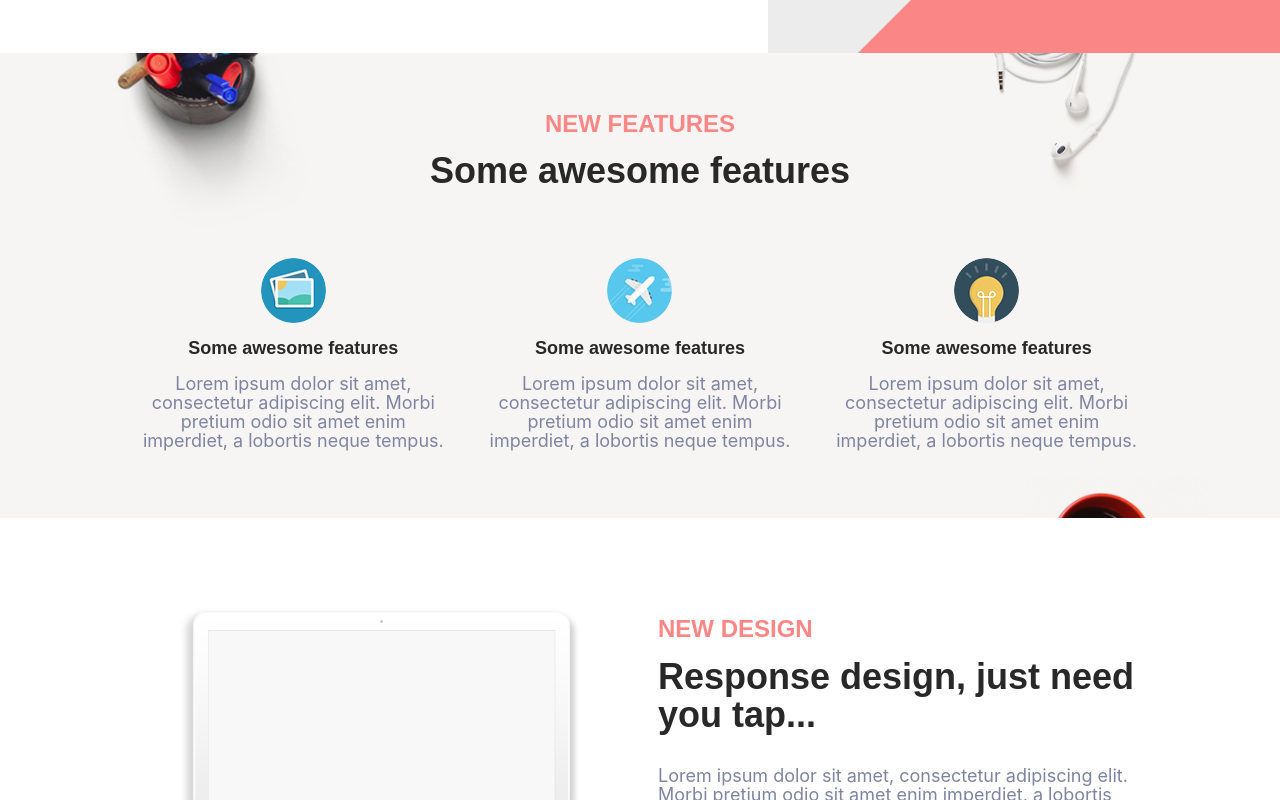
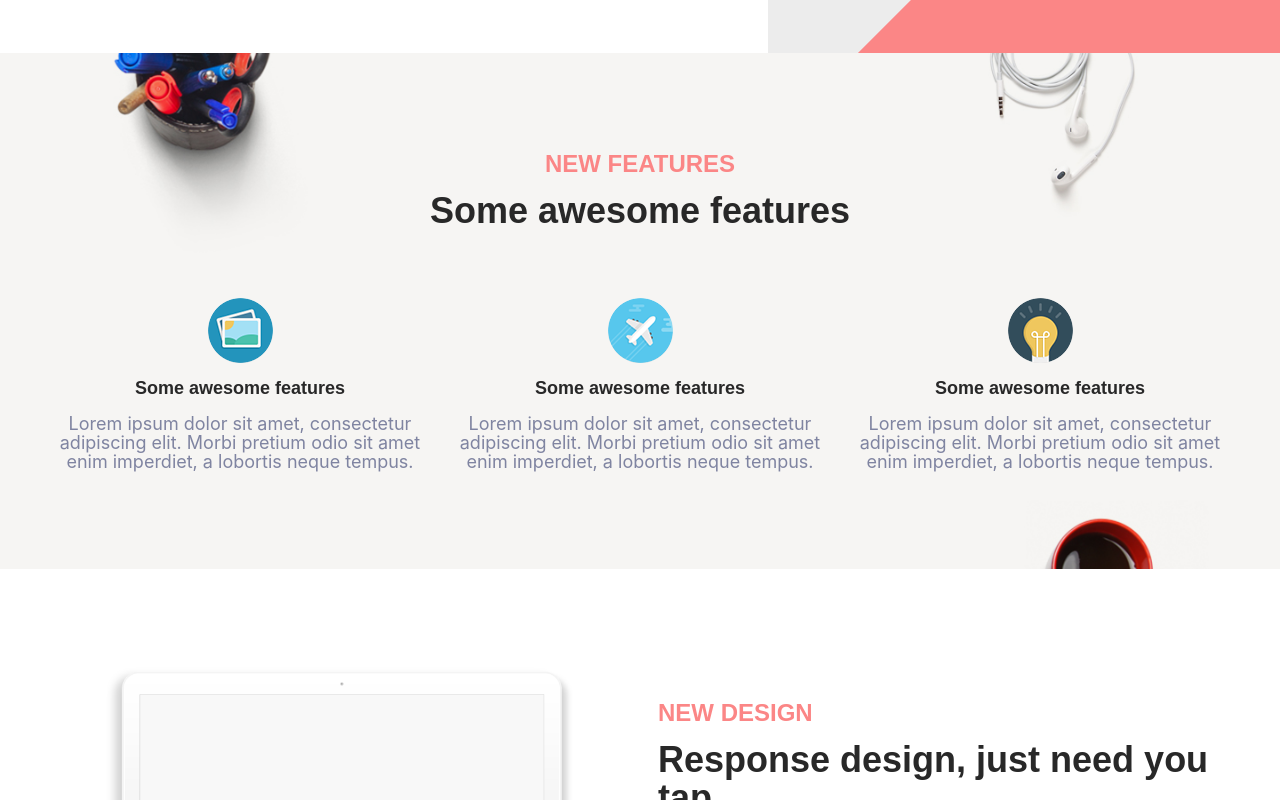
Before and after one commit to Sound1ab/cssgridzopa, a React (Create React App) app: page / in a window 1280 px wide. Shown: the part 1120-1920 px from the top of the page. Built offline with nearby package versions, Linux system fonts and the light colour scheme.

Commit message:
Update organisms to use new wrapper component with max-width value

```diff
--- a/src/components/organisms/Features.jsx
+++ b/src/components/organisms/Features.jsx
@@ -2,28 +2,28 @@ import React from 'react';
 import styled from 'styled-components';
 import {breakpoints} from '../utils/breakpoints';
 import Heading from '../atoms/Heading';
+import Grid from '../atoms/Grid';
 import SubGrid from '../atoms/SubGrid';
-import GridBackground from '../atoms/GridBackground';
 import Wrapper from '../atoms/Wrapper';
 import Text from '../atoms/Text';
 
-let Grid = styled.section`
-  position: relative;
-  display: grid;
-  grid-template-columns: var(--gutters) repeat(3, 1fr) var(--gutters);
+let ResponsiveGrid = Grid.extend`
+  max-width: 1200px;
+  margin: 0 auto;
+  grid-template-columns: repeat(3, 1fr);
   grid-template-rows: auto 1fr;
   grid-template-areas:
-    "gutter-1 heading heading heading gutter-2"
-    "gutter-1 content-1 content-2 content-3 gutter-2";
+    "heading heading heading"
+    "content-1 content-2 content-3";
   color: pink;
   @media (max-width: ${breakpoints.s}px) {
-    grid-template-columns: var(--gutters) 1fr var(--gutters);
+    grid-template-columns: 1fr;
     grid-template-rows: auto 1fr 1fr 1fr;
     grid-template-areas:
-      "gutter-1 heading gutter-2"
-      "gutter-1 content-1 gutter-2"
-      "gutter-1 content-2 gutter-2"
-      "gutter-1 content-3 gutter-2"
+      "heading"
+      "content-1"
+      "content-2"
+      "content-3"
   }
 `;
 
@@ -33,21 +33,14 @@ let Icon = styled.img`
   height: 65px;
 `;
 
-let ContentGrid = SubGrid.extend`
-  padding-bottom: 50px;
-  @media (max-width: ${breakpoints.s}px) {
-    padding-bottom: 0;
-  }
-`
-
 const Features = () => {
     return (
-        <Grid>
-            <GridBackground
-                colSpan={'1/-1'}
-                rowSpan={'1/-1'}
-                src={require('../../assets/images/section3-photoBackground.jpg')} />
-            <SubGrid colSpan={'heading'} paddingTop={40}>
+        <Wrapper
+            padding={[80, 0, 80, 0]}
+            backgroundImage={require('../../assets/images/section3-photoBackground.jpg')}
+        >
+            <ResponsiveGrid>
+                <SubGrid colSpan={'heading'}>
                     <Wrapper
                         flexDirection={'column'}
                         textAlign={'center'}
@@ -56,7 +49,7 @@ const Features = () => {
                         <Heading type={'h2'}>Some awesome features</Heading>
                     </Wrapper>
                 </SubGrid>
-            <ContentGrid colStart={'content-1'}>
+                <SubGrid colStart={'content-1'}>
                     <Wrapper flexDirection={'column'} textAlign={'center'}>
                         <Icon src={require('../../assets/images/section3-icon1.png')} />
                         <Heading type={'h4'}>Some awesome features</Heading>
@@ -64,8 +57,8 @@ const Features = () => {
                             Lorem ipsum dolor sit amet, consectetur adipiscing elit. Morbi pretium odio sit amet enim imperdiet, a lobortis neque tempus.
                         </Text>
                     </Wrapper>
-            </ContentGrid>
-            <ContentGrid colStart={'content-2'}>
+                </SubGrid>
+                <SubGrid colStart={'content-2'}>
                     <Wrapper flexDirection={'column'} textAlign={'center'}>
                         <Icon src={require('../../assets/images/section3-icon2.png')} />
                         <Heading type={'h4'}>Some awesome features</Heading>
@@ -73,8 +66,8 @@ const Features = () => {
                             Lorem ipsum dolor sit amet, consectetur adipiscing elit. Morbi pretium odio sit amet enim imperdiet, a lobortis neque tempus.
                         </Text>
                     </Wrapper>
-            </ContentGrid>
-            <ContentGrid colStart={'content-3'}>
+                </SubGrid>
+                <SubGrid colStart={'content-3'}>
                     <Wrapper flexDirection={'column'} textAlign={'center'}>
                         <Icon src={require('../../assets/images/section3-icon3.png')} />
                         <Heading type={'h4'}>Some awesome features</Heading>
@@ -82,8 +75,9 @@ const Features = () => {
                             Lorem ipsum dolor sit amet, consectetur adipiscing elit. Morbi pretium odio sit amet enim imperdiet, a lobortis neque tempus.
                         </Text>
                     </Wrapper>
-            </ContentGrid>
-        </Grid>
+                </SubGrid>
+            </ResponsiveGrid>
+        </Wrapper>
     )
 };
 
--- a/src/components/organisms/Responsive.jsx
+++ b/src/components/organisms/Responsive.jsx
@@ -8,16 +8,18 @@ import Text from '../atoms/Text';
 import {breakpoints} from '../utils/breakpoints';
 
 let ResponsiveGrid = Grid.extend`
-  grid-template-columns: var(--gutters) 1fr 1fr var(--gutters);
+  max-width: 1200px;
+  margin: 0 auto;
+  grid-template-columns: 1fr 1fr;
   grid-template-rows: 1fr;
   grid-template-areas:
-    "gutter-1 content-1 content-2 gutter-2";
+    "content-1 content-2";
   @media (max-width: ${breakpoints.s}px) {
-    grid-template-columns: var(--gutters) 1fr var(--gutters);
+    grid-template-columns: 1fr;
     grid-template-rows: auto 1fr;
     grid-template-areas:
-      "gutter-1 content-1 gutter-2"
-      "gutter-1 content-2 gutter-2"
+      "content-1"
+      "content-2"
   }
 `;
 
@@ -26,27 +28,26 @@ let Image = styled.img`
   height: auto;
 `;
 
-let PaddedSubGrid = SubGrid.extend`
-  padding-top: 80px;
-  padding-bottom: 80px;
-`;
-
 const Responsive = ({props}) => {
     return (
+        <Wrapper
+            padding={[80, 0, 80, 0]}
+        >
             <ResponsiveGrid>
                 <SubGrid colSpan={'content-1'}>
                     <Wrapper>
                         <Image src={require('../../assets/images/section4-macbook.png')} />
                     </Wrapper>
                 </SubGrid>
-            <PaddedSubGrid colSpan={'content-2'}>
+                <SubGrid colSpan={'content-2'}>
                     <Wrapper flexDirection={'column'} alignItems={'flex-start'}>
                         <Heading type={'h3'}>New Design</Heading>
                         <Heading type={'h2'}>Response design, just need you tap...</Heading>
                         <Text>Lorem ipsum dolor sit amet, consectetur adipiscing elit. Morbi pretium odio sit amet enim imperdiet, a lobortis neque tempus. Curabitur a fermentum neque. Nam iaculis lobortis velit vitae rhoncus. Mauris at ullamcorper sem, auctor porttitor mauris. Phasellus eros lectus, faucibus nec dignissim id, auctor vel sapien.</Text>
                     </Wrapper>
-            </PaddedSubGrid>
+                </SubGrid>
             </ResponsiveGrid>
+        </Wrapper>
     )
 };
 
--- a/src/index.js
+++ b/src/index.js
@@ -99,6 +99,7 @@ injectGlobal`
     h5 {
         font-size: 16px;
         color: var(--black);
+        margin-bottom: 20px;
     }
 
     h6 {
```
Lines whose indentation alone changed are shown as unchanged.
